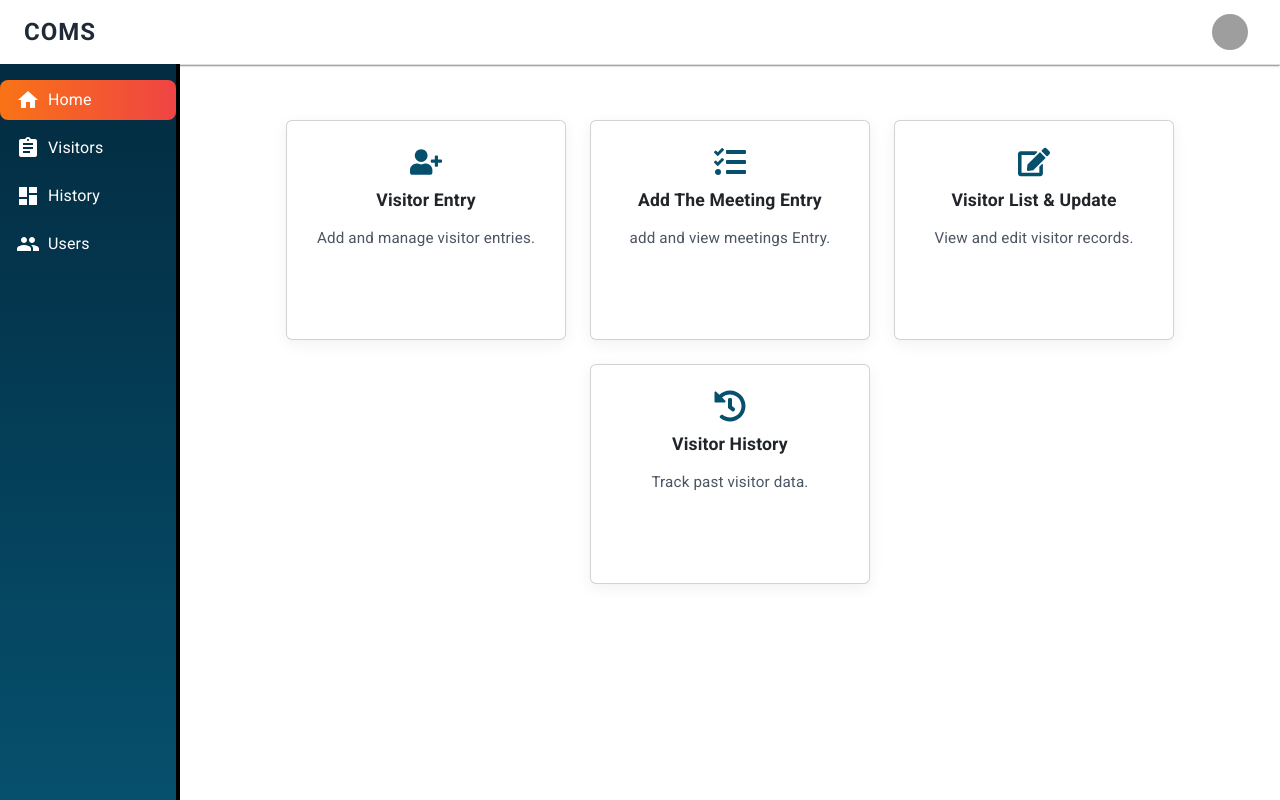
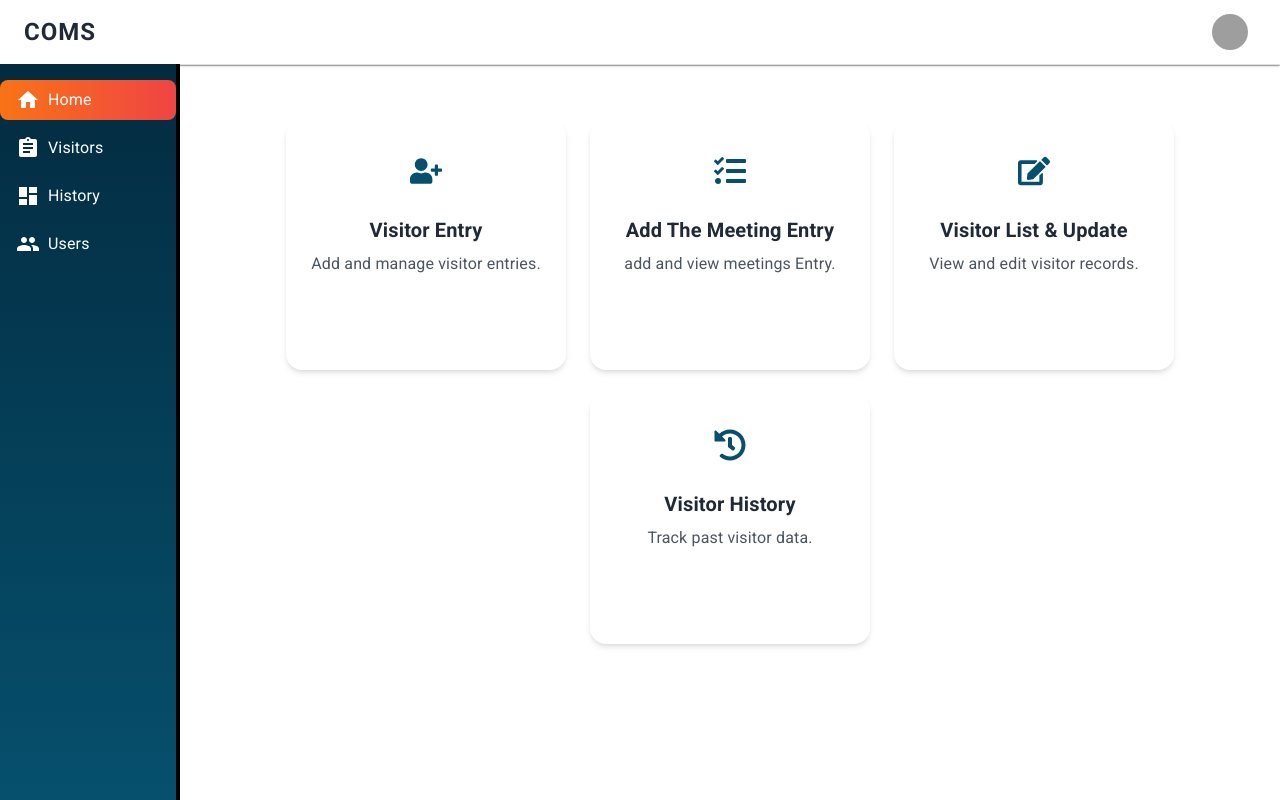
Before and after one commit to YanikDev/coms, a React (Create React App) app in the folder client/: page /login in a window 1280 px wide. Both pictures are taken after a click on the button "Login". Built offline with nearby package versions, Linux system fonts and the light colour scheme; grey boxes are pictures that could not be loaded; some icons are missing.

Commit message:
refactor : convert card component styling from css file to tailwind css

```diff
--- a/client/src/components/Card.css
+++ /dev/null
@@ -1,36 +0,0 @@
-.card {
-  background: white;
-  border-radius: 12px;
-  padding: 25px;
-  box-shadow: 0 4px 16px rgba(0, 0, 0, 0.06);
-  transition: transform 0.2s ease;
-  cursor: pointer;
-  height: 100%;
-  display: flex;
-  flex-direction: column;
-  justify-content: flex-start;
-  text-align: center;
-  box-sizing: border-box;
-  min-height: 220px;
-}
-
-.card:hover {
-  transform: translateY(-5px);
-}
-
-.card-icon {
-  margin-bottom: 12px;
-}
-
-.card-title {
-  font-size: 1.1rem;
-  font-weight: bold;
-  margin: 0;
-  color: #1f2937;
-}
-
-.card-description {
-  margin-top: 8px;
-  font-size: 0.95rem;
-  color: #4b5563;
-}
--- a/client/src/components/Card.tsx
+++ b/client/src/components/Card.tsx
@@ -1,5 +1,4 @@
-import React from 'react';
-import './Card.css';
+import React from "react";
 
 interface CardProps {
   title: string;
@@ -9,10 +8,18 @@ interface CardProps {
 
 const Card: React.FC<CardProps> = ({ title, description, icon }) => {
   return (
-    <div className="card">
-      <div className="card-icon">{icon}</div>
-      <h3 className="card-title">{title}</h3>
-      <p className="card-description">{description}</p>
+    <div
+      className="flex flex-col items-center text-center p-6 bg-white  rounded-2xl shadow-md
+                 transform transition-all duration-300 hover:scale-105 hover:shadow-xl
+                 hover:bg-gray-50  cursor-pointer w-full h-full min-h-[250px]"
+    >
+      <div className="text-5xl text-indigo-500 mb-4">{icon}</div>
+      <h3 className="text-lg sm:text-xl font-semibold text-gray-800  mb-2">
+        {title}
+      </h3>
+      <p className="text-sm sm:text-base text-gray-600 ">
+        {description}
+      </p>
     </div>
   );
 };
```
